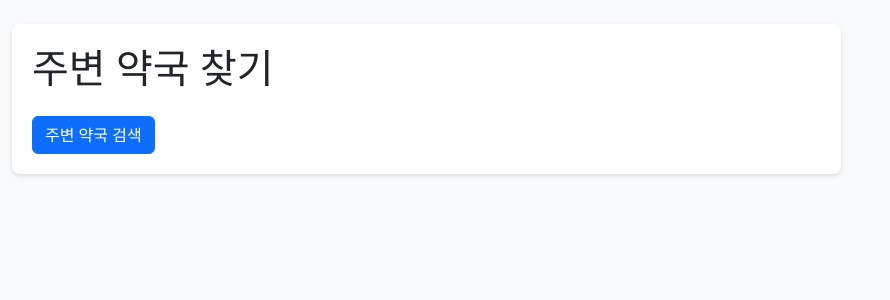
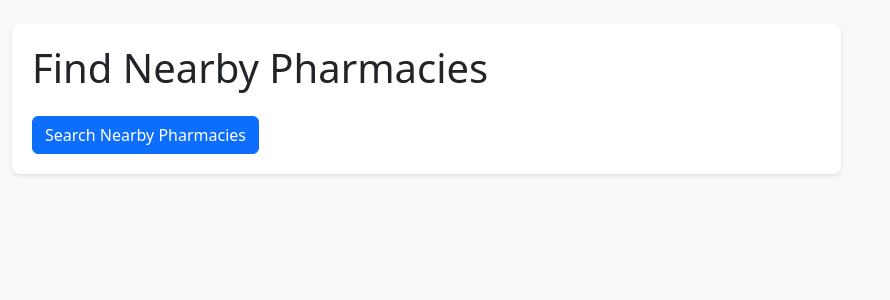
Before and after one commit to KGU-2025-Capstone/K_Medi_Guide_FE_BE, a Spring Boot app: page /pharmacies in a window 1280 px wide. Shown: the top 300 px of the page, without its empty margins (0-890 px from the left). Run offline with Spring Boot 4, Linux system fonts and the light colour scheme; some libraries are stand-ins or nearby versions.

Commit message:
다국어 기능

```diff
--- /dev/null
+++ b/src/main/resources/messages_en.properties
@@ -0,0 +1,50 @@
+#home.html
+home.search=Quick Search
+home.medicineSearch=Medicine Search
+home.translation=Translation
+home.pharmacy=Nearby Pharmacies
+home.cardnews=Card News
+
+# pharmacies.html
+pharmacies.title=Nearby Pharmacies
+pharmacies.header=Find Nearby Pharmacies
+pharmacies.button=Search Nearby Pharmacies
+pharmacies.address=Address
+pharmacies.phone=Phone Number
+pharmacies.openStatus=Open Status
+pharmacies.hours=Business Hours
+pharmacies.mapTitle=Pharmacy Location
+pharmacies.mapNotice=Click the map to view the location in Google Maps.
+pharmacies.mapButton=View on Google Maps
+pharmacies.notFound=No pharmacies found nearby.
+pharmacies.noDisplayName=N/A
+pharmacies.noPhone=No Phone Number.
+pharmacies.noAddress=No Address.
+pharmacies.openNow=Open
+pharmacies.closed=Closed
+pharmacies.noHours=No business hour information.
+
+
+# drugSearch.html
+drugSearch.sectionTitle=Medicine
+
+
+
+
+
+# cardNewsTest.html
+cardNews.title=Card News
+cardNews.dateLabel=Published At
+cardNews.altText=Card Image
+
+# drugSpecify.html
+drugSpecify.sampleName=Tylenol
+drugSpecify.sampleDesc=Detailed information about the medication.
+drugSpecify.imageAlt=Drug Image
+
+
+#footer.html
+footer.about=About
+footer.photos=Photos
+footer.help=Help
+footer.copyright=Copyright © 2025 KGU AI Department Capstone Team Yakddok. All Rights Reserved.
--- /dev/null
+++ b/src/main/resources/messages_ja.properties
@@ -0,0 +1,39 @@
+home.title=ホーム
+home.search=クイック検索
+home.medicineSearch=医薬品検索
+home.translation=翻訳
+home.pharmacy=近くの薬局
+home.cardnews=カードニュース
+
+#pharmacie.html
+pharmacies.title=近くの薬局を探す
+pharmacies.header=近くの薬局を探す
+pharmacies.button=近くの薬局を検索
+pharmacies.address=住所
+pharmacies.phone=電話番号
+pharmacies.openStatus=営業状況
+pharmacies.hours=営業時間
+pharmacies.mapTitle=薬局の場所
+pharmacies.mapNotice=地図をクリックするとGoogleマップで詳細な位置を確認できます。
+pharmacies.mapButton=Googleマップで見る
+pharmacies.notFound=近くの薬局が見つかりませんでした。
+pharmacies.noDisplayName=名前なし
+pharmacies.noPhone=電話番号なし
+pharmacies.noAddress=住所なし
+pharmacies.openNow=営業中
+pharmacies.closed=営業時間外
+pharmacies.noHours=営業時間情報なし
+
+
+#drugSearch.html
+drugSearch.sectionTitle=医薬品
+
+
+
+
+
+#footer.html
+footer.about=紹介
+footer.photos=写真
+footer.help=ヘルプ
+footer.copyright=Copyright © 2025 キョンギ大学 AI学部 基礎キャップストーン Yakddokチーム All Rights Reserved.
--- /dev/null
+++ b/src/main/resources/messages_ko.properties
@@ -0,0 +1,40 @@
+# home.html
+home.search=빠른 검색
+home.medicineSearch=의약품 검색
+home.translation=다국어 번역
+home.pharmacy=주변 약국
+home.cardnews=카드 뉴스
+
+#pharmacies.html
+pharmacies.title=주변 약국 찾기
+pharmacies.header=주변 약국 찾기
+pharmacies.button=주변 약국 검색
+pharmacies.address=주소
+pharmacies.phone=전화번호
+pharmacies.openStatus=영업 상태
+pharmacies.hours=영업 시간
+pharmacies.mapTitle=약국 위치
+pharmacies.mapNotice=지도를 클릭하면 Google Maps에서 자세한 위치를 확인할 수 있습니다.
+pharmacies.mapButton=구글 지도에서 보기
+pharmacies.notFound=주변 약국을 찾을 수 없습니다.
+pharmacies.noDisplayName=이름 없음
+pharmacies.noPhone=전화번호 없음
+pharmacies.noAddress=주소 없음
+pharmacies.openNow=영업중
+pharmacies.closed=영업 종료
+pharmacies.noHours=영업시간 정보 없음
+
+
+#drugSearch.html
+drugSearch.sectionTitle=의약품
+
+
+
+
+
+
+#footer.html
+footer.about=소개
+footer.photos=사진
+footer.help=도움말
+footer.copyright=Copyright © 2025 경기대학교 AI컴퓨터공학부 기초캡스톤 약똑팀 All Rights Reserved.
--- /dev/null
+++ b/src/main/resources/messages_zh.properties
@@ -0,0 +1,38 @@
+home.search=快速搜索
+home.medicineSearch=药品查询
+home.translation=翻译
+home.pharmacy=附近药房
+home.cardnews=卡片新闻
+
+#pharmacie.html
+pharmacies.title=查找附近的药店
+pharmacies.header=查找附近的药店
+pharmacies.button=搜索附近药店
+pharmacies.address=地址
+pharmacies.phone=电话号码
+pharmacies.openStatus=营业状态
+pharmacies.hours=营业时间
+pharmacies.mapTitle=药店位置
+pharmacies.mapNotice=点击地图可在 Google 地图中查看详细位置。
+pharmacies.mapButton=在 Google 地图中查看
+pharmacies.notFound=未找到附近的药店。
+pharmacies.noDisplayName=无名称
+pharmacies.noPhone=无电话号码
+pharmacies.noAddress=无地址
+pharmacies.openNow=营业中
+pharmacies.closed=暂停营业
+pharmacies.noHours=无营业时间信息
+
+#drugSearch.html
+drugSearch.sectionTitle=药品
+
+
+
+
+
+
+#footer.html
+footer.about=关于
+footer.photos=照片
+footer.help=帮助
+footer.copyright=Copyright © 2025 京畿大学 AI计算机工程系 基础Capstone Yakddok团队 All Rights Reserved.
--- a/src/main/resources/templates/drugSearch.html
+++ b/src/main/resources/templates/drugSearch.html
@@ -19,7 +19,7 @@
 
 <!-- 메인 컨텐츠 -->
 <main class="medicine-list">
-  <div class="section-title">Medicine</div>
+  <div class="section-title" th:text="#{drugSearch.sectionTitle}">Medicine</div>
 
   <div class="medicine-card" th:each="item : ${medicineList}">
     <a th:href="@{/drugSpecify/{id}(id=${item.id})}">
--- a/src/main/resources/templates/pharmacies.html
+++ b/src/main/resources/templates/pharmacies.html
@@ -3,7 +3,7 @@
 <head>
   <meta charset="UTF-8">
   <meta name="viewport" content="width=device-width, initial-scale=1.0">
-  <title>주변 약국 찾기</title>
+  <title th:text="#{pharmacies.title}">주변 약국 찾기</title>
   <!-- head 태그 안에 추가 -->
   <link th:href="@{/webjars/bootstrap/5.3.2/css/bootstrap.min.css}" rel="stylesheet">
   <link th:href="@{/css/pharmacies.css}" rel="stylesheet">
@@ -13,9 +13,10 @@
   <div class="row">
     <div class="col-md-8">
       <div class="search-container">
-        <h1 class="mb-4">주변 약국 찾기</h1>
+        <h1 class="mb-4" th:text="#{pharmacies.header}">주변 약국 찾기</h1>
         <button class="btn btn-primary" onclick="searchPharmacies()">
-          <i class="bi bi-search"></i> 주변 약국 검색
+          <i class="bi bi-search"></i>
+          <span th:text="#{pharmacies.button}">주변 약국 검색</span>
         </button>
       </div>
       <div id="pharmacyList" class="pharmacy-list"></div>
@@ -24,20 +25,20 @@
       <span class="close-btn" onclick="closeDetail()">&times;</span>
       <div class="detail-section">
         <h2 id="detailName" class="mb-4"></h2>
-        <p><strong>주소:</strong> <span id="detailAddress"></span></p>
-        <p><strong>전화번호:</strong> <span id="detailPhone"></span></p>
+        <p><strong th:text="#{pharmacies.address}">주소:</strong> <span id="detailAddress"></span></p>
+        <p><strong th:text="#{pharmacies.phone}">전화번호:</strong> <span id="detailPhone"></span></p>
       </div>
       <div class="detail-section">
-        <p><strong>영업 상태:</strong> <span id="detailOpen"></span></p>
-        <p><strong>영업 시간:</strong> <span id="detailHours"></span></p>
+        <p><strong th:text="#{pharmacies.openStatus}">영업 상태:</strong> <span id="detailOpen"></span></p>
+        <p><strong th:text="#{pharmacies.hours}">영업 시간:</strong> <span id="detailHours"></span></p>
       </div>
       <div class="detail-section">
-        <h4 class="mb-3">약국 위치</h4>
+        <h4 class="mb-3" th:text="#{pharmacies.mapTitle}">약국 위치</h4>
         <img id="staticMap" class="static-map" onclick="openGoogleMaps()" alt="약국 위치" style="cursor:pointer;">
-        <p class="text-muted mt-2">지도를 클릭하면 Google Maps에서 자세한 위치를 확인할 수 있습니다.</p>
+        <p class="text-muted mt-2" th:text="#{pharmacies.mapNotice}">지도를 클릭하면 Google Maps에서 자세한 위치를 확인할 수 있습니다.</p>
         <!-- 구글 지도 열기 버튼 추가 -->
         <button type="button" class="btn btn-outline-primary" onclick="openGoogleMaps()">
-          구글 지도에서 보기
+          <span th:text="#{pharmacies.mapButton}">구글 지도에서 보기</span>
         </button>
       </div>
     </div>
@@ -47,6 +48,7 @@
 <script th:src="@{/webjars/jquery/3.7.1/jquery.min.js}"></script>
 <script th:src="@{/webjars/bootstrap/5.3.2/js/bootstrap.bundle.min.js}"></script>
 <script th:inline="javascript">
+  const apiKey = /*[[${googleMapsApiKey}]]*/ '';
 
   function searchPharmacies() {
       if (!navigator.geolocation) {
@@ -58,6 +60,7 @@
           (position) => {
               const latitude = position.coords.latitude;
               const longitude = position.coords.longitude;
+              console.log('위치 좌표:', latitude, longitude);
 
               // Ajax 요청
               fetch(`/api/map/getPharmacy?latitude=${latitude}&longitude=${longitude}`)
@@ -78,9 +81,9 @@
               alert('위치 정보를 가져오는데 실패했습니다: ' + error.message);
           },
           {
-              enableHighAccuracy: true,
-              timeout: 10000,
-              maximumAge: 0
+              enableHighAccuracy: true, // 🔴 이 옵션이 핵심
+              timeout: 10000,           // 10초 안에 응답 없으면 에러
+              maximumAge: 0             // 캐시된 위치 허용 안 함
           }
       );
   }
@@ -96,23 +99,29 @@
     }
 
     data.places.forEach(place => {
-      const name = place.displayName?.text || '이름 없음';
-      const address = place.formattedAddress || '주소 없음';
-      const phone = place.internationalPhoneNumber || '전화번호 없음';
-      const openNow = place.currentOpeningHours?.openNow ? '영업중' : '영업 종료';
-      const hours = place.currentOpeningHours?.weekdayDescriptions?.join(', ') || '영업시간 정보 없음';
+      const name = place.displayName?.text || /*[[#{pharmacies.noDisplayName}]]*/ '이름 없음';
+      const address = place.formattedAddress || /*[[#{pharmacies.noAddress}]]*/ '주소 없음';
+      const phone = place.internationalPhoneNumber || /*[[#{pharmacies.noPhone}]]*/ '전화번호 없음';
+      const msgOpen = /*[[#{pharmacies.openNow}]]*/ '영업중';
+      const msgClosed = /*[[#{pharmacies.closed}]]*/ '영업 종료';
+      const openNow = place.currentOpeningHours?.openNow ? msgOpen : msgClosed;
+      const hours = place.currentOpeningHours?.weekdayDescriptions?.join(', ') || /*[[#{pharmacies.noHours}]]*/ '영업시간 정보 없음';
       const lat = place.location?.latitude;
       const lng = place.location?.longitude;
 
       const div = document.createElement('div');
+      const msgAddress = /*[[#{pharmacies.address}]]*/ '주소';
+      const msgPhone = /*[[#{pharmacies.phone}]]*/ '전화번호';
+      const msgStatus = /*[[#{pharmacies.openStatus}]]*/ '상태';
+      const msgHours = /*[[#{pharmacies.hours}]]*/ '영업시간';
       div.classList.add('pharmacy-item', 'mb-3', 'p-3', 'border', 'rounded');
       div.style.cursor = 'pointer';
       div.innerHTML = `
         <h5>${name}</h5>
-        <p><strong>주소:</strong> ${address}</p>
-        <p><strong>전화번호:</strong> ${phone}</p>
-        <p><strong>상태:</strong> ${openNow}</p>
-        <p><strong>영업시간:</strong> ${hours}</p>
+        <p><strong>${msgAddress}:</strong> ${address}</p>
+        <p><strong>${msgPhone}:</strong> ${phone}</p>
+        <p><strong>${msgStatus}:</strong> ${openNow}</p>
+        <p><strong>${msgHours}:</strong> ${hours}</p>
       `;
 
       const mapDiv = document.createElement('div');
@@ -126,18 +135,8 @@
       mapImg.style.objectFit = 'cover';
       mapImg.style.cursor = 'pointer';
 
-      fetch('/api/map/getStaticMap?latitude='+lat+"&longitude="+lng)
-      .then(res => res.json())
-      .then(data => {
-        if (data.imageBase64) {
-          mapImg.src = data.imageBase64;
-        } else {
-          mapImg.src = null
-        }
-      })
-      .catch(err => {
-        mapImg.src = null
-      });
+      const mapUrl = `https://maps.googleapis.com/maps/api/staticmap?center=${lat},${lng}&zoom=16&size=600x300&markers=color:red%7C${lat},${lng}&key=${apiKey}`;
+      mapImg.src = mapUrl;
 
       mapImg.addEventListener('click', () => {
         const url = `https://www.google.com/maps/search/?api=1&query=${lat},${lng}`;
@@ -151,6 +150,7 @@
         document.querySelectorAll('.pharmacy-item > div').forEach(el => el.style.display = 'none');
         mapDiv.style.display = (mapDiv.style.display === 'none') ? 'block' : 'none';
       });
+
       pharmacyList.appendChild(div);
       pharmacyList.appendChild(mapDiv);
     });
```
Also changed, not shown: src/main/java/com/yakddok/k_medi_guide/config/WebConfig.java (+58 -0 lines), src/main/resources/templates/fragments/footer.html (+7 -5 lines), src/main/resources/templates/fragments/header.html (+8 -7 lines), src/main/resources/templates/home.html (+5 -5 lines).
